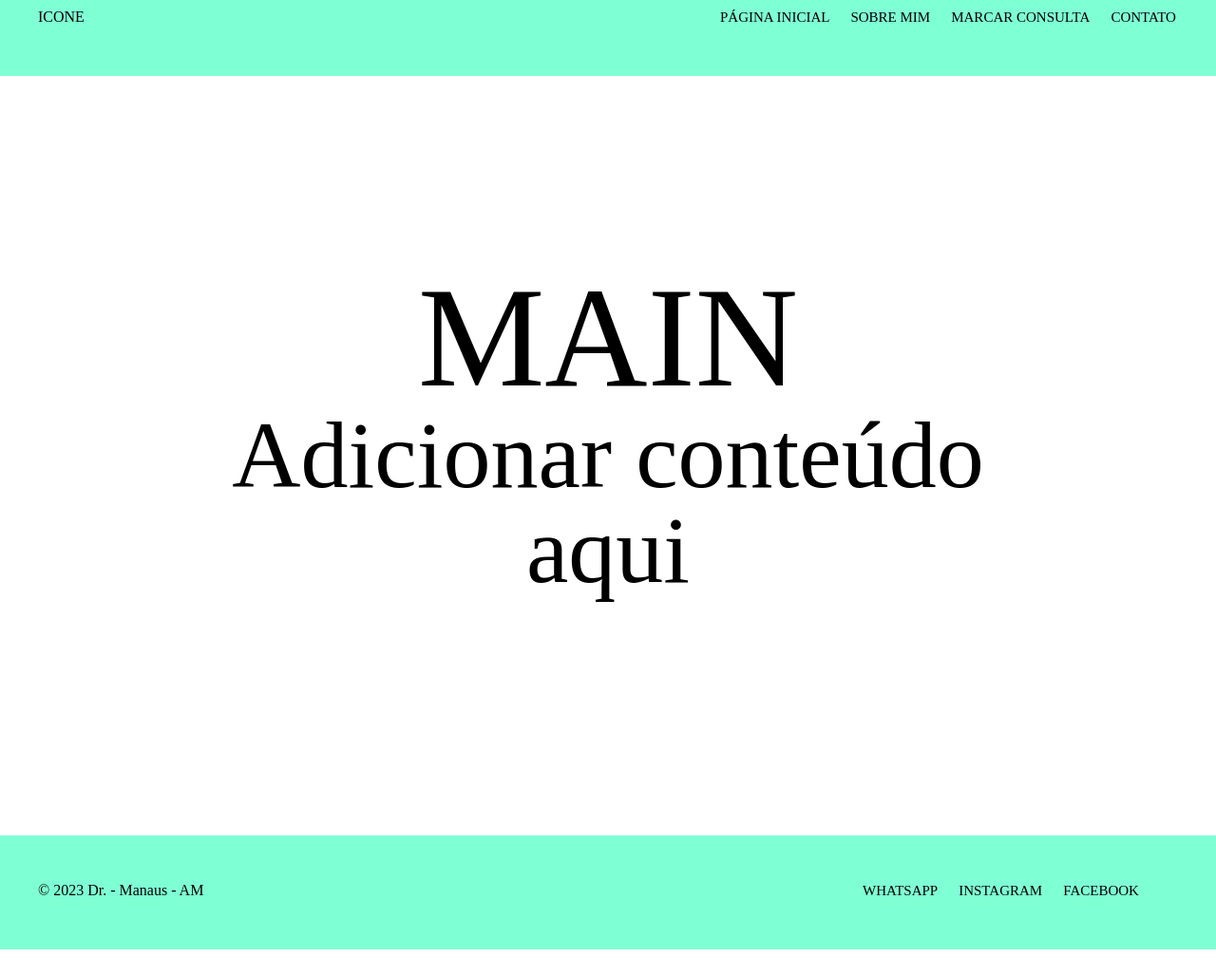
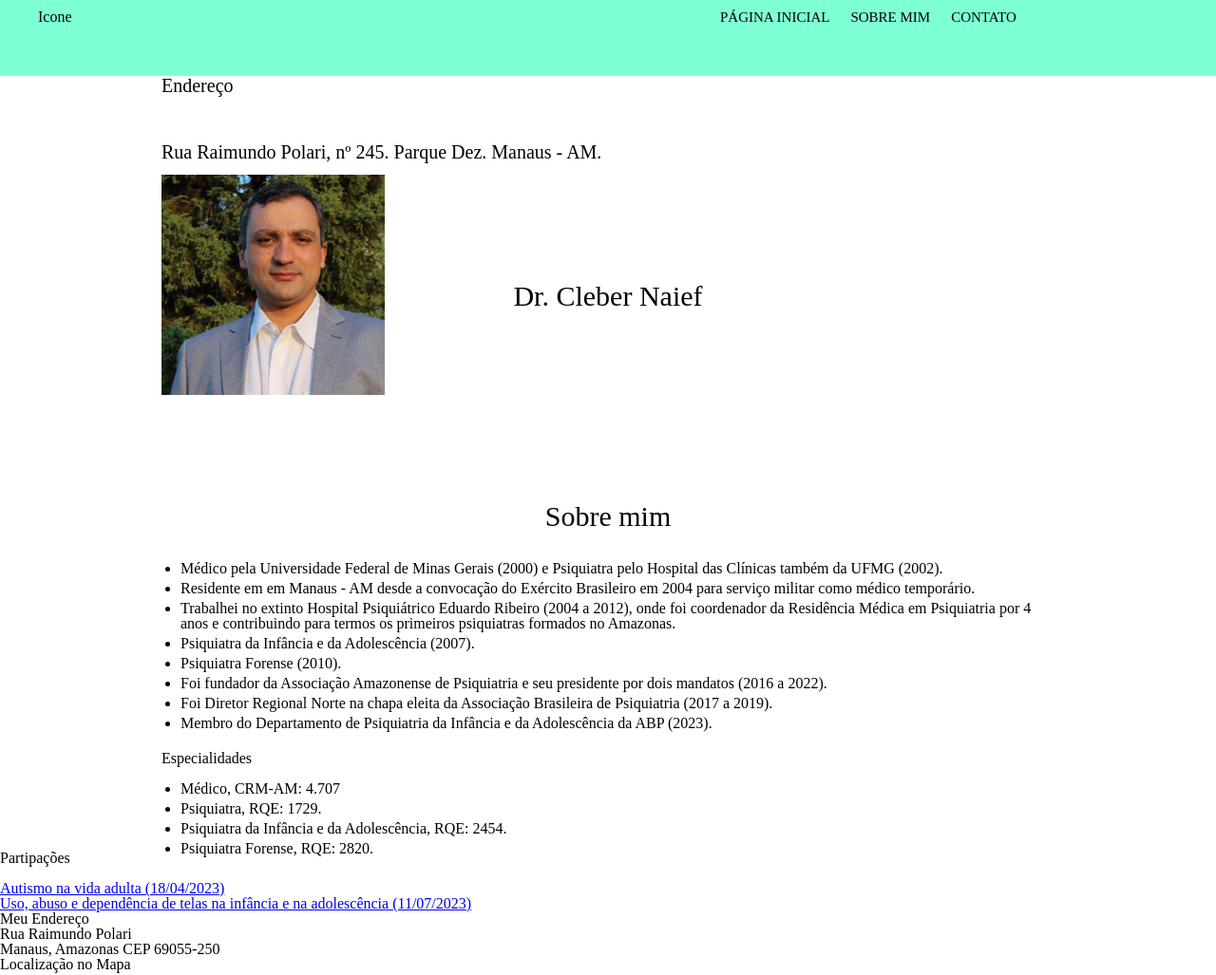
Before and after one commit to marcosrlemos1/site-medico, a plain HTML site: page home.html in a window 1280 px wide. Shown: the part 40-1067 px from the top of the page at 95% size. Before the commit the page ends 1040 px from the top, so only its background shows below. Drawn offline with Linux system fonts and the light colour scheme; grey boxes are pictures that could not be loaded.

Commit message:
alterações 09/08/23

```diff
--- a/home.html
+++ b/home.html
@@ -13,13 +13,12 @@
 <body>
     <header class="cabecalho">
         <div class="headerbox">
-            <h1>ICONE</h1>
+            <h1>Icone</h1>
             <nav>
                 <ul>
                     <li><a href="#pi">Página Inicial</a></li>
                     <li><a href="#sm">Sobre Mim</a>
-                    <li><a href="#qse">Marcar Consulta</a></li>
-                    <li><a href="contato.html">Contato</a></li>
+                    <li><a href="#nume">Contato</a></li>
                 </ul>
             </nav>
         </div>
@@ -27,21 +26,91 @@
 
     <main class="principal">
         <div>
-            <h2 class="titulo-secundario">MAIN</h2>
-            <p>Adicionar conteúdo aqui</p>
+            <h2 class="titulo-dois">Endereço</h2>
+            <p2>Rua Raimundo Polari, nº 245. Parque Dez. Manaus - AM.</p2>
+
+
+
+        <div>
+            <br><br><br><br>
+            <img = src="dr.jpeg"><br><br><br><br>
+
+            <h3 class="titulo-tres"> Dr. Cleber Naief </h3>
+
+            <br><br><h4 class="titulo-quatro">Sobre mim</h3><br><br>
+            <div>
+             <p>
+                <ul>
+
+                <li>Médico pela Universidade Federal de Minas Gerais (2000)
+                    e Psiquiatra pelo Hospital das Clínicas também da UFMG (2002).
+                </li>
+
+                <li>Residente em em Manaus - AM desde a convocação do Exército
+                    Brasileiro em 2004 para serviço militar como médico temporário.
+                </li>
+
+                <li>Trabalhei no extinto Hospital Psiquiátrico Eduardo Ribeiro
+                    (2004 a 2012), onde foi coordenador da Residência Médica em
+                    Psiquiatria por 4 anos e contribuindo para termos os primeiros
+                    psiquiatras formados no Amazonas.
+                </li>
+
+                <li>Psiquiatra da Infância e da Adolescência (2007).</li>
+
+                <li>Psiquiatra Forense (2010).</li>
+
+                <li>Foi fundador da Associação Amazonense de Psiquiatria e
+                    seu presidente por dois mandatos (2016 a 2022).
+                </li>
+
+                <li>Foi Diretor Regional Norte na chapa eleita da
+                    Associação Brasileira de Psiquiatria (2017 a 2019).</li>
+
+                <li>Membro do Departamento de Psiquiatria da Infância e
+                    da Adolescência da ABP (2023).</li>
+
+             </ul>
+            </p>
+        <div>
+
+
+            <br><h4>Especialidades</h4><br>
+            <ul>
+                <li>Médico, CRM-AM: 4.707</li>
+                <li>Psiquiatra, RQE: 1729.</li>
+                <li>Psiquiatra da Infância e da Adolescência, RQE: 2454.</li>
+                <li>Psiquiatra Forense, RQE: 2820.</li><br><br>
+            </ul>
         </div>
     </main>
 
+    <div>
+    <br><h5 class="titulo-">Partipações</h5><br>
+      <ul>
+               <p><a href="https://www.youtube.com/watch?v=BW1ftBRtTLA">Autismo na vida adulta (18/04/2023)</a></p>
+           <p><a href="https://www.youtube.com/watch?v=6U_--etl9vk">Uso, abuso e dependência de telas na infância e na adolescência (11/07/2023)</a></p>
+          </ul>
+    </div>
+    <meta charset="UTF-8">
+    <meta name="viewport" content="width=device-width, initial-scale=1.0">
+    <title>Endereço e Mapa</title>
+
+    <h1>Meu Endereço</h1>
+    <p> Rua Raimundo Polari<br>Manaus, Amazonas CEP 69055-250</p>
+
+    <h2>Localização no Mapa</h2>
+    <iframe
+      width="600"
+      height="450"
+      frameborder="0" style="border:0"
+      src="https://maps.app.goo.gl/JkhLkC3Y2oz2wQjc6?g_st=ic" allowfullscreen>
+    </iframe>
+
+    <br><br>
     <footer class = rodape>
         <div>
             <p>&copy; 2023 Dr. - Manaus - AM</p>
-            <nav>
-                <ul>
-                    <li><a href="#whatsapp">Whatsapp</a></li>
-                    <li><a href="#instagram">Instagram</a></li>
-                    <li><a href="#facebook">Facebook</a></li>
-                </ul>
-            </nav>
         </div>
     </footer>
 </body>
--- a/style-home.css
+++ b/style-home.css
@@ -39,17 +39,58 @@
     margin: 0 auto;
 }
 
-.titulo-secundario{
+.titulo-dois{
+    font-size: 20px;
+}
+
+.titulo-tres{
+    position: relative;
+    text-align:center;
+    top: -170px;
+    font-size: 30px;
+}
+
+.titulo-quatro{
     position: relative;
     text-align: center;
-    top: 200px;
-    font-size: 150px;
+    top: 0px;
+    font-size: 30px;
 }
 
-.principal p{
+.titulo-cinco{
+    font-size: 20px;
+}
+
+.Referencias{
     position: relative;
-    font-size: 100px;
-    top: 200px;
+    text-align: center;
+    top: 0px;
+    font-size: 30px;
+}
+
+img{
+    width: 25%;
+    height: auto;
+    float: 20px 20px;
+}
+
+.container {
+    margin: 20px;
+}
+
+.principal ul{
+    list-style-type: disc;
+    margin-left: 20px;
+}
+
+.principal li{
+    margin-bottom: 5px;
+}
+
+.principal p2{
+    position: relative;
+    font-size: 20px;
+    top: 50px;
     text-align: center;
 }
 
```
Also changed, not shown: dr.jpeg (added), youtube.jpeg (added).
